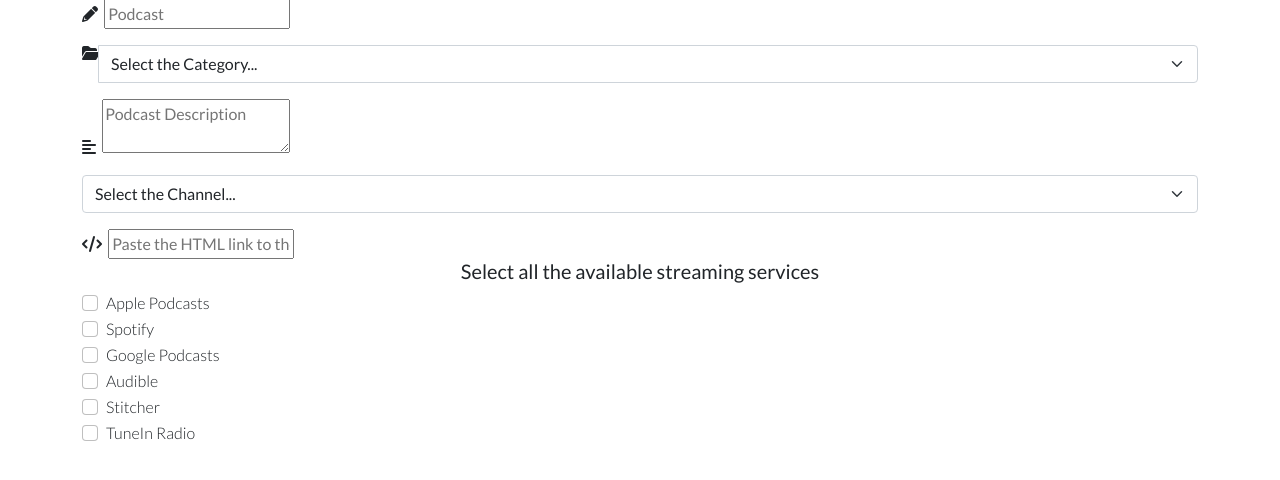
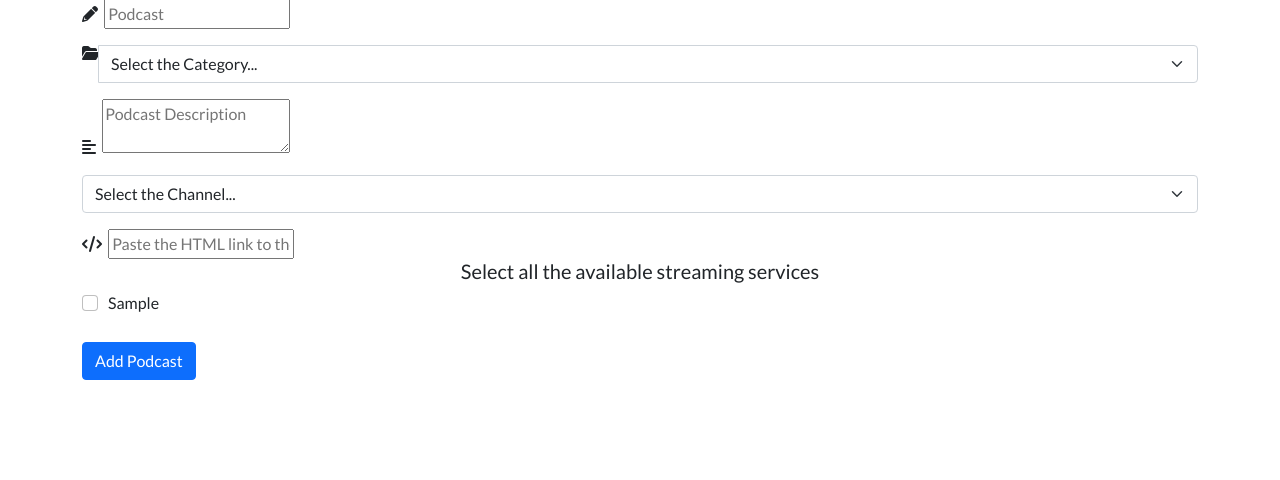
Before and after one commit to PeteCookson/Poddly, a Flask app: page /add_podcast in a window 1280 px wide. Shown: the part 151-631 px from the top of the page. Run offline with Flask 2, Linux system fonts and the light colour scheme; a database or web service that is not in the repository returns one stand-in record (values such as "Sample title"); some libraries are stand-ins or nearby versions.

Commit message:
Allow user to submit podcast to db

```diff
--- a/app.py
+++ b/app.py
@@ -103,12 +103,28 @@
     session.pop("user")
     return redirect(url_for("get_podcasts"))
 
-@app.route("/add_podcast")
+
+@app.route("/add_podcast", methods=["GET", "POST"])
 def add_podcast():
+    if request.method == "POST":
+        podcast = {
+            "category_name": request.form.get("category_name"),
+            "podcast_name": request.form.get("podcast_name"),
+            "podcast_description": request.form.get("podcast_description"),
+            "channel": request.form.get("channel"),
+            "streaming_service": request.form.get("streaming_service"),
+            "added_by": session["user"],
+            "cover": request.form.get("cover"),
+        }
+        mongo.db.podcasts.insert_one(podcast)
+        flash("Podcast Successfully Added")
+        return redirect(url_for("get_podcasts"))
+
     categories = mongo.db.categories.find().sort("category_name", 1)
     channels = mongo.db.channels.find().sort("channel", 1)
-    return render_template("add_podcast.html", categories=categories, channels=channels)
-
+    services = mongo.db.service.find().sort("streaming_service")
+    return render_template("add_podcast.html", categories=categories,
+    channels=channels, services=services)
 
 if __name__ == "__main__":
     app.run(host=os.environ.get("IP"),
--- a/static/css/style.css
+++ b/static/css/style.css
@@ -41,7 +41,11 @@
     border-radius: 6px;
 }
 
-.main-container
+.
+ {
+    display: grid;
+    grid-template-columns: 25% 25% 25% 25%;
+}
 
 /*--------------------------------------------Media Queries*/
 @media screen and (min-width: 768px) {
--- a/templates/add_podcast.html
+++ b/templates/add_podcast.html
@@ -1,13 +1,15 @@
 {% extends "base.html" %}
 {% block content %}
-
+<div>
     <h4 class="text-center">Recommend a podcast to the Poddly Community</h4>
-<form class="col" method="POST" action="">
+    <form class="col" method="POST" action="{{ url_for('add_podcast') }}">
+        <!-- podcast name -->
         <div class="mb-3">
             <i class="fas fa-pencil-alt prefix"></i>
             <label for="podcast_name"></label>
             <input type="text" class="validate" id="podcast_name" name="podcast_name" minlength="5" maxlength="50" placeholder="Podcast" required>
         </div>
+        <!-- category -->
         <div class="input-group mb-3">
             <i class="fas fa-folder-open prefix"></i>
             <label for="category_name"></label>
@@ -18,11 +20,13 @@
                 {% endfor %}
             </select>
         </div>
+        <!-- description -->
         <div class="mb-3">
             <i class="fas fa-align-left prefix"></i>
             <label for="podcast_description"></label>
             <textarea type="text" class="validate" id="podcast_description" name="podcast_description" placeholder="Podcast Description"></textarea>
         </div>
+        <!-- channel -->
         <div class="input-group mb-3">
             <select class="form-select" id="channel" name="channel" required>
                 <option selected>Select the Channel...</option>
@@ -38,20 +42,24 @@
             <option value="8">The Telegraph</option>-->
             </select>
         </div>
+        <!-- cover -->
         <div>
             <i class="fa-solid fa-code"></i>
             <label for="cover"></label>
             <input type="text" class="validate" id="cover" name="cover" placeholder="Paste the HTML link to the cover art" required>
         </div>
+        <!-- services -->
         <div>
             <h5 class="text-center">Select all the available streaming services</h5>
             <div class="form-check">
+
+                {% for service in services %}
                 <input class="form-check-input" type="checkbox" value="" id="streaming_service">
-            <label class="form-check-label" for="streaming_service">
-                Apple Podcasts
-            </label>
+                <option value="{{ service.streaming_service }}">{{ service.streaming_service }}</option>
+                {% endfor %}
+                <label class="form-check-label" for="streaming_service"></label>
             </div>
-        <div class="form-check">
+            <!--<div class="form-check">
                 <input class="form-check-input" type="checkbox" value="" id="streaming_service">
                 <label class="form-check-label" for="streaming_service">
                     Spotify
@@ -80,8 +88,15 @@
                 <label class="form-check-label" for="streaming_service">
                     TuneIn Radio
                 </label>
+            </div>-->
+        </div>
+        <!-- submt button -->
+        <div class="row">
+            <div class="col">
+                <input class="btn btn-primary" type="submit" value="Add Podcast">
             </div>
         </div>
     </form>
+</div>
 
 {% endblock %}
```
Also changed, not shown: templates/podcasts.html (+8 -10 lines). Lines whose indentation alone changed are shown as unchanged.
